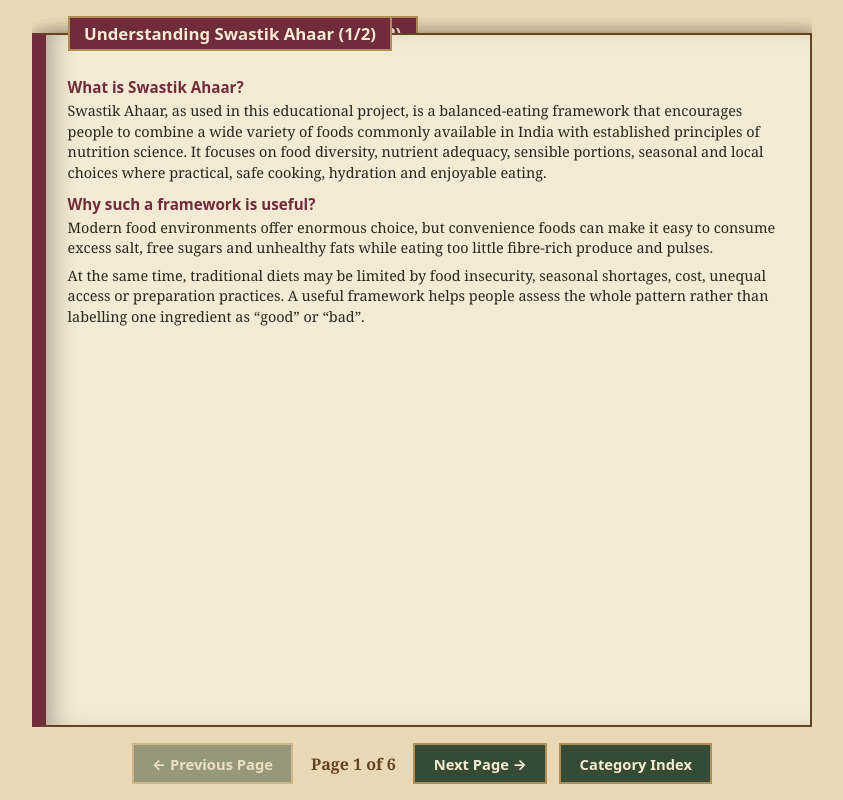
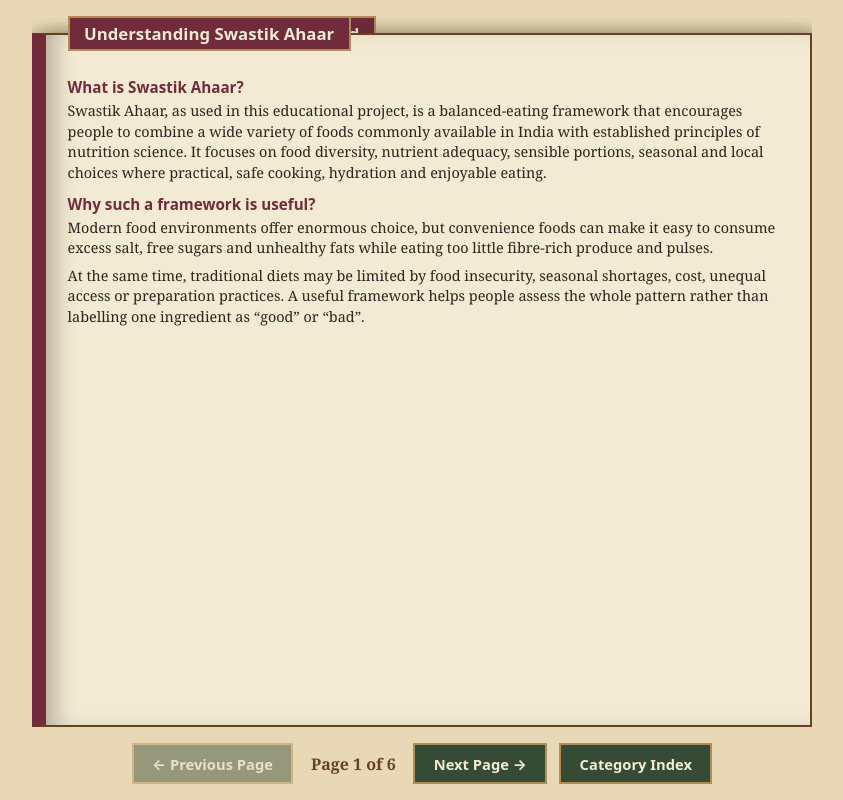
Before and after one commit to Devanshcyber-hackerops/Flipbook-page.0.html, a plain HTML site: page flipbook.html in a window 1280 px wide. Shown: the whole page, without its empty margins (218-1061 px from the left). Drawn offline with Linux system fonts and the light colour scheme.

Commit message:
Sycn Changes

```diff
--- a/flipbook.html
+++ b/flipbook.html
@@ -14,7 +14,7 @@
         <div class="flipbook" id="flipbook">
             <!-- Page 1 -->
             <fieldset id="intro-overview" class="page">
-                <legend><h2>Understanding Swastik Ahaar (1/2)</h2></legend>
+                <legend><h2>Understanding Swastik Ahaar</h2></legend>
 
                 <h3 class="section-heading">What is Swastik Ahaar?</h3>
                 <p>
@@ -38,7 +38,7 @@
 
             <!-- Page 2 -->
             <fieldset id="intro-principles" class="page">
-                <legend><h2>Understanding Swastik Ahaar (2/2)</h2></legend>
+                <legend><h2>Understanding Swastik Ahaar</h2></legend>
 
                 <h3 class="section-heading">Core principles</h3>
                 <table>
@@ -109,7 +109,7 @@
 
             <!-- Page 3 -->
             <fieldset id="history-background" class="page">
-                <legend><h2>Historical &amp; Cultural Background (1/2)</h2></legend>
+                <legend><h2>Historical &amp; Cultural Background</h2></legend>
 
                 <h3 class="section-heading">Food traditions evolve</h3>
                 <p>
```
